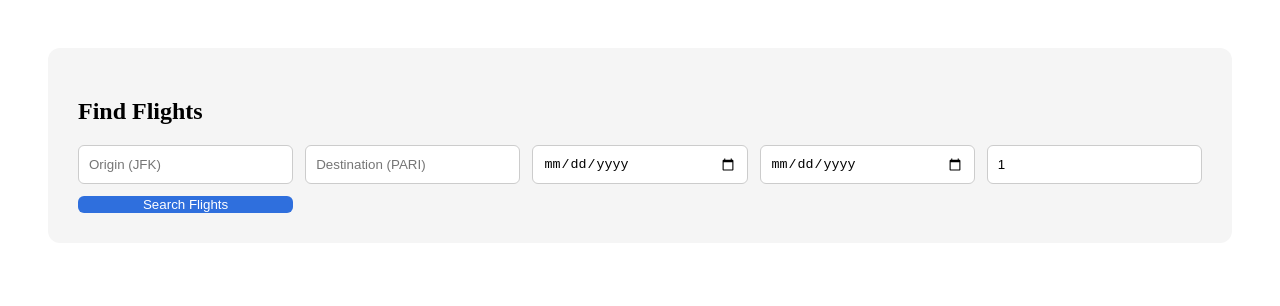
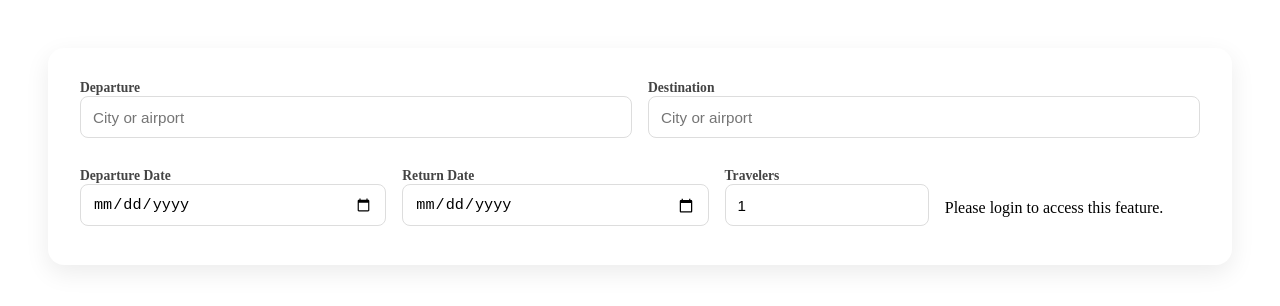
Before and after one commit to Georgia-Southwestern-State-Univeristy/term-project-group-5, a React app in the folder frontend/: page /flights in a window 1280 px wide. Shown: the top 306 px of the page. Built offline with nearby package versions, Linux system fonts and the light colour scheme; the HTML template or start-up script is replaced by a standard one.

Commit message:
Updated FlightResultsPage.jsx with FlightSearchCard.jsx component

```diff
--- a/frontend/src/pages/FlightResultsPage.jsx
+++ b/frontend/src/pages/FlightResultsPage.jsx
@@ -1,4 +1,5 @@
 import React, { useState } from "react";
+import FlightSearchCard from "../components/FlightSearchCard";
 import "../FlightResults.css";
 
 const API_BASE = "http://backend:5001/api";
@@ -53,46 +54,8 @@ export default function FlightResultsPage() {
   return (
     <div className="container">
 
-      {/* SEARCH BAR */}
-      <div className="search-box">
-        <h2>Find Flights</h2>
-
-        <div className="search-grid">
-          <input
-            placeholder="Origin (JFK)"
-            value={originCode}
-            onChange={(e) => setOriginCode(e.target.value)}
-          />
-
-          <input
-            placeholder="Destination (PARI)"
-            value={destinationCode}
-            onChange={(e) => setDestinationCode(e.target.value)}
-          />
-
-          <input
-            type="date"
-            value={departureDate}
-            onChange={(e) => setDepartureDate(e.target.value)}
-          />
-
-          <input
-            type="date"
-            value={returnDate}
-            onChange={(e) => setReturnDate(e.target.value)}
-          />
-          <input
-            type="number"
-            min="1"
-            value={adults}
-            onChange={(e) => setAdults(e.target.value)}
-          />
-
-          <button onClick={handleSearch}>
-            Search Flights
-          </button>
-        </div>
-      </div>
+      {/* ===== Reusable Search Card ===== */}
+      <FlightSearchCard onSubmit={handleSearch} />
 
       {loading && <p>Loading flights...</p>}
       {error && <p className="error">{error}</p>}
```
